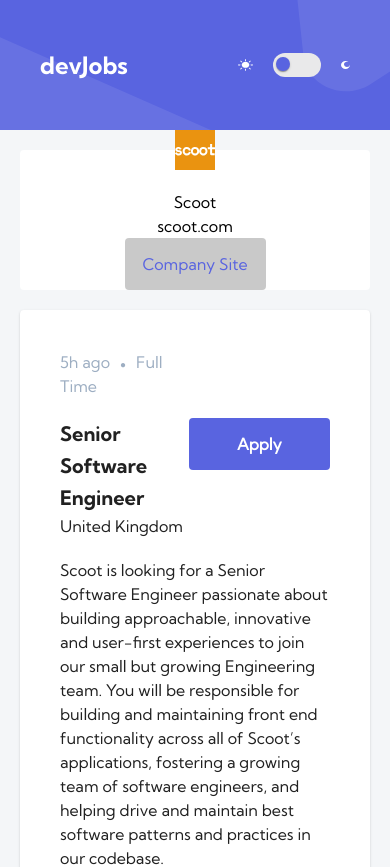
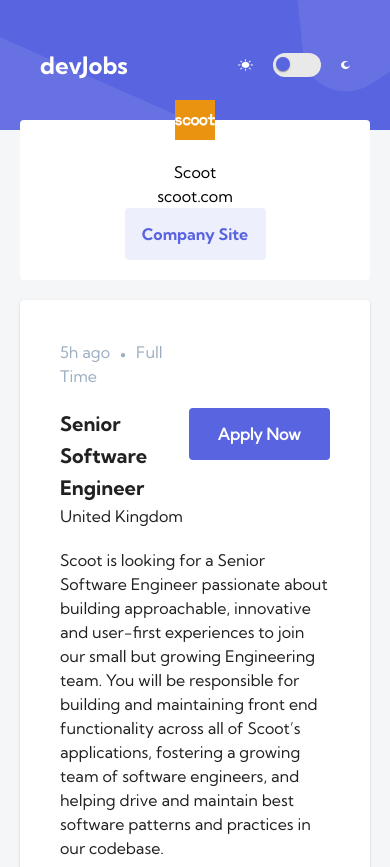
Before and after one commit to MSagdieva/FMChallenge---Devjobs-web-app, a Next.js app: page /detail/1 in a window 390 px wide. Shown: the top 867 px of the page. Built offline with nearby package versions, Linux system fonts and the light colour scheme.

Commit message:
hover effects and mobile layout small fixes

```diff
--- a/components/SearchForm.jsx
+++ b/components/SearchForm.jsx
@@ -61,7 +61,6 @@
             job.expertice.map(exp=>{addDataObject(setInfo, exp, searchData.expertices, job.id);
               setInfo.add(exp)});
             setInfo.add(job.position).add(job.company).add(job.location).add(job.contract);
-            console.log(searchData);
         }
     });
    return searchData;
@@ -88,7 +87,6 @@
     let arToChange = defaultArray;
     let tryToFindPosition = Object.getOwnPropertyNames(searchData.titles).map(function(element, index){
       if(element.includes(document.getElementById("basicSearch").value)) return index+1}).filter((elem)=> {return elem != undefined});
-    console.log(tryToFindPosition);
     if (document.getElementById("fulltime").checked)
       {
         arToChange = arToChange.filter((number)=>(searchData.contract["Full Time"]).indexOf(number)!="-1");
--- a/pages/_app.js
+++ b/pages/_app.js
@@ -2,6 +2,7 @@
 import '../public/assets/styles/globals.scss';
 import { ThemeProvider, createTheme } from '@mui/material/styles';
 import { grey } from '@mui/material/colors';
+import Head from 'next/head';
 
 export const ColorModeContext = createContext({ toggleColorMode: () => {}, themeMode: "" });
 
@@ -44,18 +45,36 @@
               textTransform: "capitalize",
               width:"147px",
               padding:16,
+              transition: "all .3s",
+              '&:hover':{background:"#939BF4"}
             },
           },
           {
             props: { variant: 'grey'},
             style: {
-              backgroundColor:"#C9C9C9",
-              color: "#5964E0",
+              color: mode === "light"? "#5964E0":"#FFF",
+              boxSizing: "border-box",
+              backgroundColor: "transparent",
               textTransform: "capitalize",
+              fontFamily: "KumbhSans-Bold",
               fontSize: "16px",
               lineHeight: "20px",
               width:"141px",
               padding:16,
+              height:52,
+              "&:before":{
+                content:'""',
+                position:"absolute",
+                width:"100%",
+                height:"100%",
+                opacity: 0.1,
+                backgroundColor:  mode === "light"? "#5964E0":"#FFF",
+                borderRadius:4,
+                transition: "all .3s",
+              },
+              "&:hover":{
+                "&:before":{opacity: 0.35,},
+              },
             },
           },
         ],
@@ -157,7 +176,10 @@
 
     return (<ColorModeContext.Provider value={colorMode}>
         <ThemeProvider theme={theme}>
-    <Component {...pageProps} style={{backgroundColor: mode === "light"? "#FFF": "#000"}}/>
+        <Head>
+          <link rel="shortcut icon" href="assets/favicon-32x32.png" />
+        </Head>
+      <Component {...pageProps} style={{backgroundColor: mode === "light"? "#FFF": "#000"}}/>
     </ThemeProvider>
     </ColorModeContext.Provider>)
   }
--- a/pages/detail/[slug].js
+++ b/pages/detail/[slug].js
@@ -49,7 +49,16 @@
         padding:40px;
         width: calc(100% - 40px);
         border-radius:4px;
-      }}}
+      }
+    },& .paperHeading{
+      display: flex;
+      justify-content: space-between;
+      align-items: center;
+    },& .paperHeading .firstRow{
+      width: 50%;
+    }
+
+    }
     `;
     const CustomButton= styled(Button)
     `&{margin-right:40px;
@@ -68,8 +77,8 @@
      justify-content: space-between;
      margin: 20px auto;
      align-items: center;
-     @media (max-width:780px){
-
+     @media (max-width:475px){
+      padding-bottom: 20px;
     }
     @media (max-width:475px){
       flex-direction: column;
@@ -83,9 +92,9 @@
                 ? "#000"
                 : "#FFF",
               }));
-    return (<div style={{backgroundColor: mode.themeMode === 'light'?"#F4F6F8":"#121721"}}>
+    return (<div className="innerPage" style={{backgroundColor: mode.themeMode === 'light'?"#F4F6F8":"#121721"}}>
         <Header page="inner"/>
-          <div id="pageContainer" >
+          <div id="pageContainer">
               <CustomContainer disableGutters={true} maxWidth="md" style={{backgroundColor: mode.themeMode === 'light'?"#FFF":"#212121"}}>
                       <div className="imageCont" style={{backgroundColor: allJobsData[slug-1].logoBackground, position: "relative",}}>
                       <Image
@@ -105,13 +114,13 @@
               </CustomContainer>
               <Container maxWidth="md" disableGutters={true} style={{display: "flex", justifyContent: "center", margin:"0 auto"}}>
                   <CustomPaper>
-                      <div className="paperHeading" style={{display:"flex", justifyContent:"space-between", alignItems: "center"}}>
-                      <div style={{width: "50%"}}>
+                      <div className="paperHeading">
+                      <div className="firstRow">
                         <Typography variant="body1" className="grey">{allJobsData[slug-1].postedAt}<span className="dot">{"\u25CF"}</span>{allJobsData[slug-1].contract}</Typography>
                         <Typography variant="h6">{allJobsData[slug-1].position}</Typography>
                         <Typography variant="body1">{allJobsData[slug-1].location}</Typography>
                       </div>
-                      <Link href={allJobsData[slug-1].apply}><Button variant="basic">Apply</Button></Link>
+                      <Link href={allJobsData[slug-1].apply}><Button variant="basic">Apply Now</Button></Link>
                       </div>
                       <Typography variant="body1" style={{paddingTop:20}}>{allJobsData[slug-1].description}</Typography>
                       <div className="requirements">
@@ -140,7 +149,7 @@
               <div className="footerText">
               <Typography variant="body1">{allJobsData[slug-1].position}</Typography>
               <Typography variant="body1">{allJobsData[slug-1].company}</Typography></div>
-             <Link href={allJobsData[slug-1].apply}><FooterButton variant="basic">Apply</FooterButton></Link>
+             <Link href={allJobsData[slug-1].apply}><FooterButton variant="basic">Apply Now</FooterButton></Link>
              </Footer>
         </div>)
   }
--- a/public/assets/styles/globals.scss
+++ b/public/assets/styles/globals.scss
@@ -137,3 +137,9 @@
     color: "#6E8098";
     cursor: pointer;
   }
+
+  .innerPage #pageContainer{
+    @media (max-width: 475px) {
+      margin-top: -30px;
+    }
+  }
```
